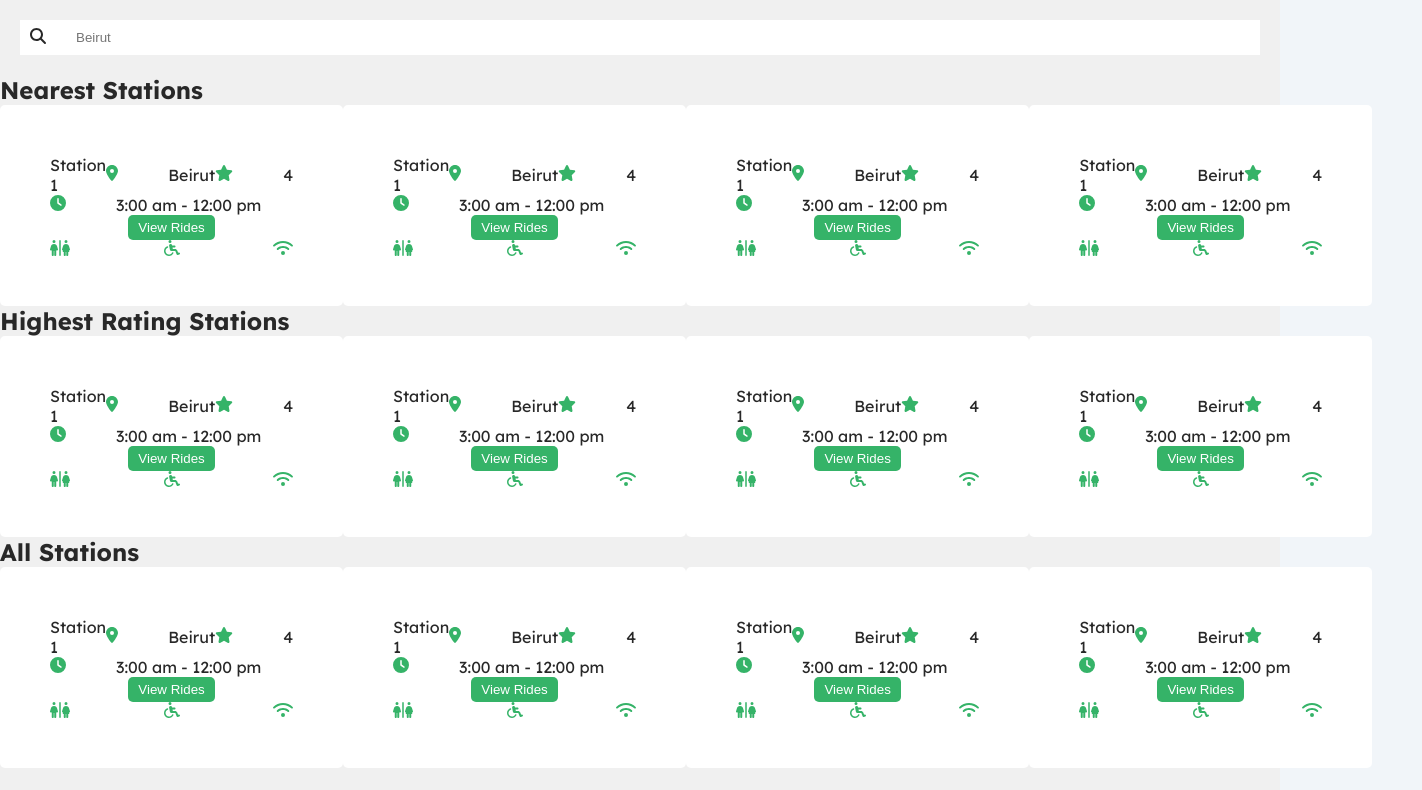
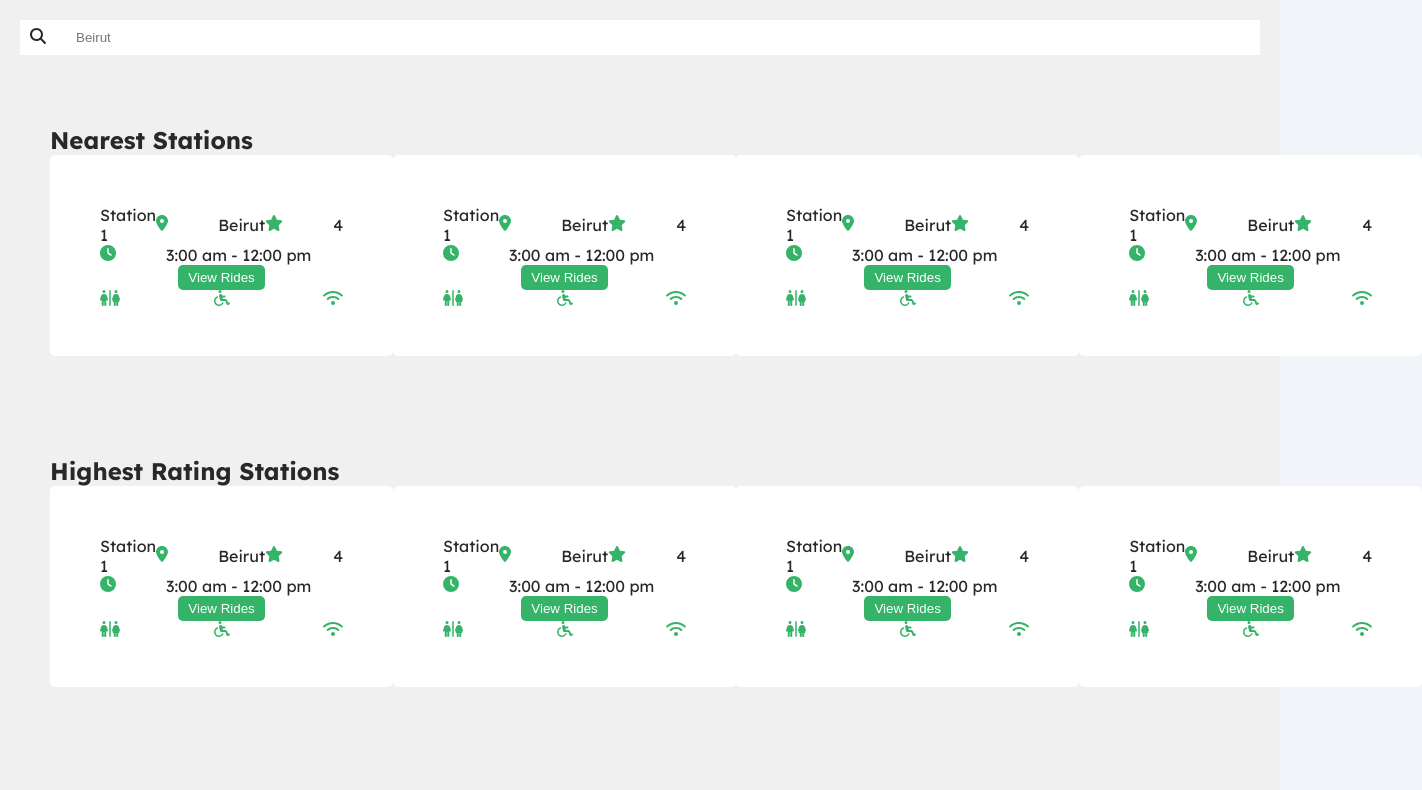
Before and after one commit to ayaamazloum/Subway-System, a React (Create React App) app in the folder subway-system/: page /userstation in a window 1280 px wide. Shown: the top 790 px of the page, 1422 px wide, since content can reach past the window. Built offline with nearby package versions, Linux system fonts and the light colour scheme.

Commit message:
adding padding

```diff
--- a/subway-system/src/pages/UserStation/index.jsx
+++ b/subway-system/src/pages/UserStation/index.jsx
@@ -12,7 +12,7 @@ const UserStation = () => {
                 <FontAwesomeIcon icon={faSearch} className="search-icon" />
                 <input type="text" placeholder="Beirut" className="search-input"/>
             </div>
-            <div>
+            <div className="padding">
                 <h2>Nearest Stations</h2>
                 <div className="flex space-between">
                     <StationCard/>
@@ -22,7 +22,7 @@ const UserStation = () => {
                 </div>
 
             </div>
-            <div>
+            <div className="padding">
                 <h2>Highest Rating Stations</h2>
                 <div className="flex space-between">
                     <StationCard/>
@@ -31,7 +31,7 @@ const UserStation = () => {
                     <StationCard/>
                 </div>
             </div>
-            <div>
+            <div className="padding">
                 <h2>All Stations</h2>
                 <div className="flex space-between">
                     <StationCard/>
--- a/subway-system/src/pages/UserStation/style.css
+++ b/subway-system/src/pages/UserStation/style.css
@@ -34,3 +34,7 @@
     color: #ffffff;
     border-radius: 5px;
 }
+
+.padding {
+    padding: 50px
+}
```
